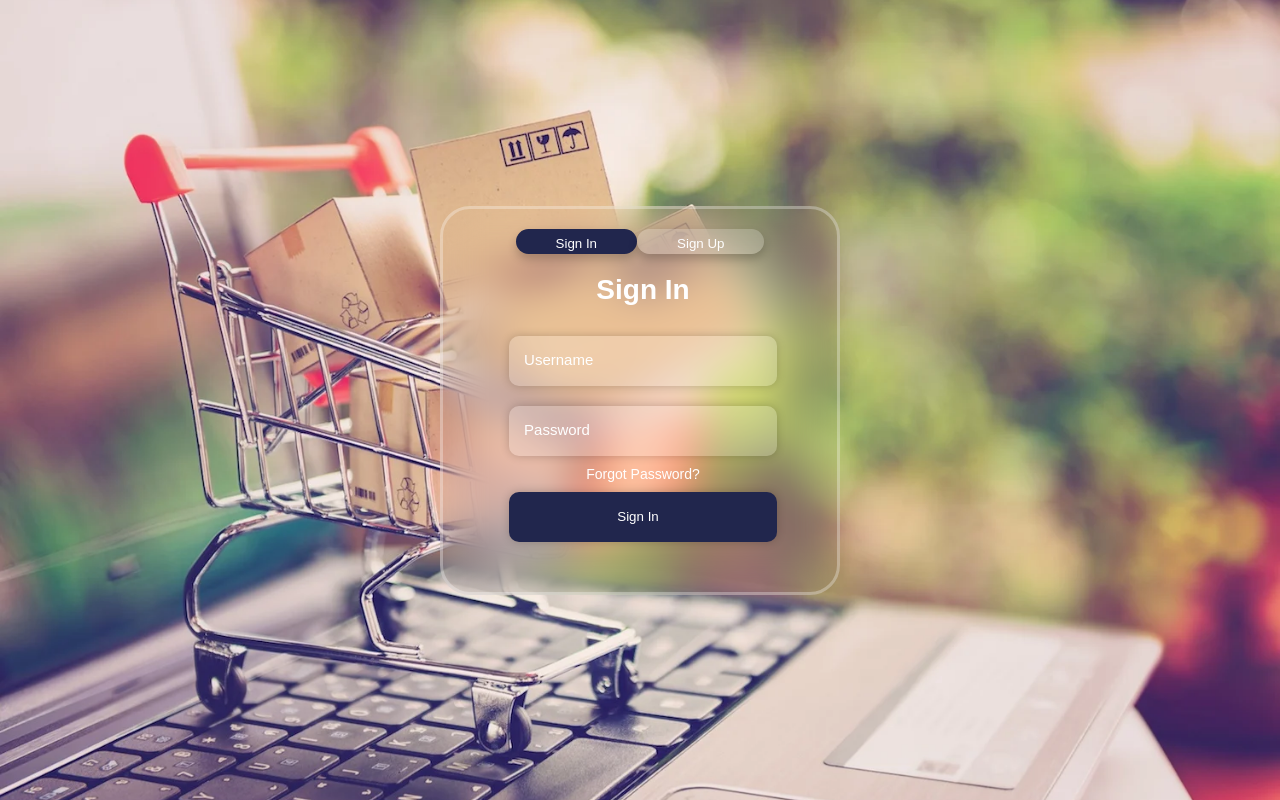
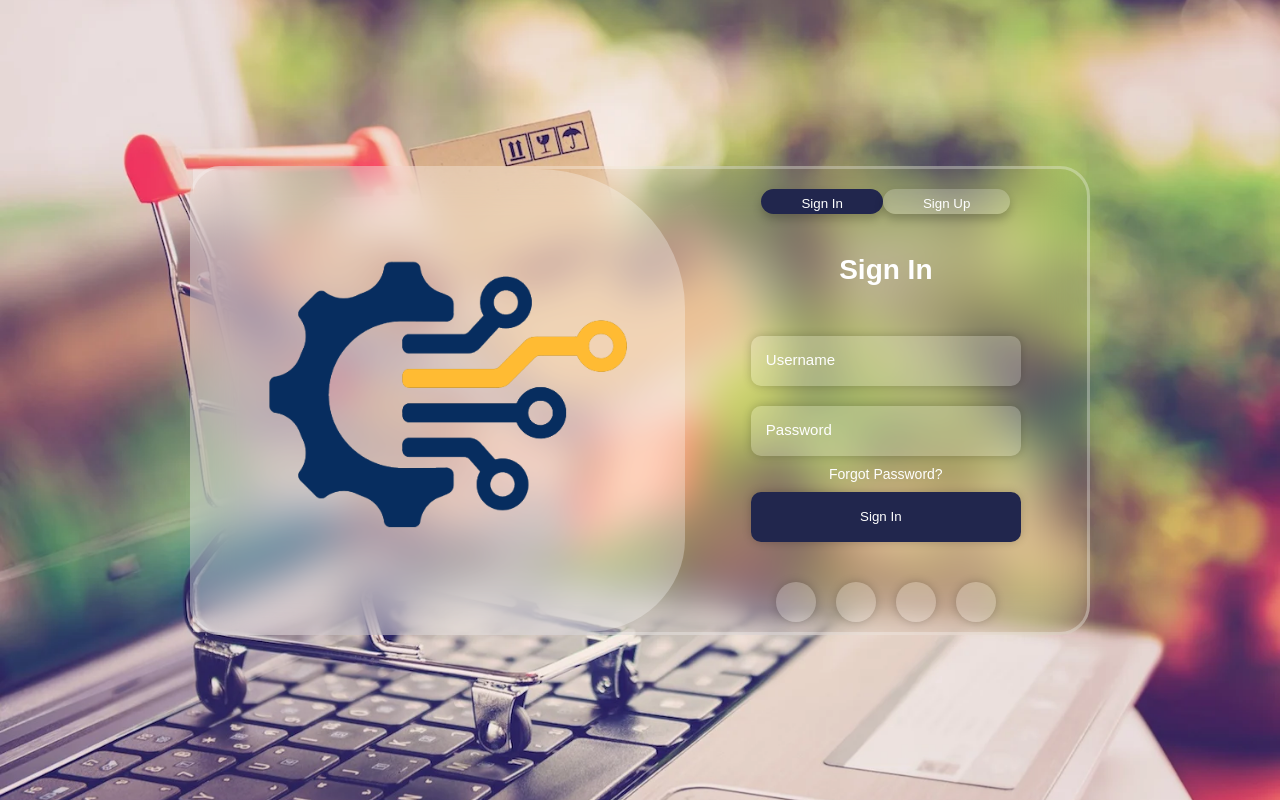
Before and after one commit to veretheragna/Login_ar, a PHP site: page / in a window 1280 px wide. Run offline with PHP 8.4, Linux system fonts and the light colour scheme.

Commit message:
Ar_Login
Container/ comment update

```diff
--- a/Module Index/Styles/index.css
+++ b/Module Index/Styles/index.css
@@ -36,13 +36,37 @@ body {
   display: flex;
   position: relative;
   align-content: center;
-  flex-flow: column;
+  flex-flow: row;
   width: var(--LoginFrameWidth);
   height: var(--LoginFrameHeight);
   flex-shirk: 0;
   border: 3px solid rgba(255, 255, 255, 0.3);
   border-radius: 30px;
   backdrop-filter: blur(20px); }
+
+.rightLogo_ArClass {
+  display: flex;
+  align-items: center;
+  justify-content: center;
+  flex-direction: column;
+  width: var(--LoginLogoRightWidth);
+  background: rgba(255, 255, 255, 0.3);
+  backdrop-filter: blur(30px);
+  border-radius: 0 30% 20% 0;
+  transition: border-radius 0.3s; }
+
+.form-image-main {
+  display: flex;
+  position: relative;
+  object-fit: contain;
+  width: var(--LoginLogoWidth); }
+
+.innerbox_ArClass {
+  position: relative display flex;
+  flex-shirk: 0;
+  width: var(--LoginLogoLeftWidth);
+  flex-flow: row;
+  box-sizing: border-box; }
 
 .btn-box_ArClass {
   display: flex;
@@ -68,24 +92,12 @@ body {
 .btn:hover {
   opacity: 0.75; }
 
-.innerbox_ArClass {
-  position: relative display flex;
-  flex-shirk: 0;
-  width: 800px;
-  box-sizing: border-box; }
-
-#innerbox_ArId {
-  display: flex;
-  flex-flow: row;
-  box-sizing: border-box; }
-
 /*First Colum*/
 .col-1_ArClass {
   position: relative;
-  height: 100%;
   flex-direction: column;
   align-items: center;
-  width: 50%;
+  width: 100%;
   padding: 0 4vw;
   transition: .5s; }
 
@@ -97,7 +109,7 @@ body {
 /*Second Colum*/
 .col-2_ArClass {
   position: relative;
-  width: 50%;
+  width: 100%;
   padding: 5px;
   display: none; }
 
@@ -224,55 +236,42 @@ body {
 /***********************************************************************************************************************************************************************************************************/
 /*Media Queries*/
 /***********************************************************************************************************************************************************************************************************/
-@media all and (max-height: 700px) {
-  /*#formDisplay_ArId{
-  	position: absolute;
-   	top: 50%;
-   	left: 50%;
-   	transform: translate(10%,);
-  }*/ }
 /*Import*/
 /***********************************************************************************************************************************************************************************************************/
 /***********************************************************************************************************************************************************************************************************/
 /*Root*/
 :root {
-  --LoginFrameWidth: 400px;
-  /*To resize width the cointainer of Col-1/col-2*/
+  --LoginFrameWidth: 900px;
+  /*To resize width the cointainer of (col-1_ArClass)(col-2_ArClass)*/
   --LoginFrameHeight: auto;
-  /*To resize height the cointainer of Col-1/col-2*/
-  --LoginLogoWidth: 300px;
-  /*To modify the width of your logo on col-1(left side)*/
-  --LoginFrameSize: 100%;
-  /*To modify the size if you wanted to remove the col-1, make it 100%*/
+  /*To resize height the cointainer of (col-1_ArClass)(col-2_ArClass)*/
+  --LoginLogoWidth: 400px;
+  /*To modify the width of your logo on (rightLogo_ArClass)*/
+  --LoginLogoRightWidth: 55%;
+  /*to customize the size of the container Logo (rightLogo_ArClass)*/
+  --LoginLogoLeftWidth: 45%;
+  /*to customize the size of the container SignIn/SignUp (innerbox_ArClass)*/
   --LoginSignInSignUpSize: 28px;
-  /*To modify the size of SignIn and sign up text*/
-  --LoginSignInSpacing: 20px 10px;
-  /*To modify the space above and below the SignIn/Create account*/
+  /*To modify the size of SignIn and Create Account(form-title_ArClass > span) */
+  --LoginSignInSpacing: 40px 20px;
+  /*To modify the space above and below the form-title_ArClass / form-title_ArClass*/
   --LoginInputBoxSize: 50px;
-  /*To modify the Input field box signin/create account*/
+  /*To modify the Input field box (input-box_ArClass) (input-submit_ArClass) */
   --LoginInputBoxSpace: 10px 0;
   /*To modify the space beetween each input(fill in box) box*/
   --LoginBtnColor: #21264D;
   /*To provide backround color of submit/create account) (input-submit)*/
   --LoginTextColor: white;
-  /*To change text color) (btn_ArClass, form-title_ArClass*/
+  /*To change text color (btn-1_ArClass)(btn-2_ArClass)(.form-title_ArClass)(::placeholder)(forgot-pass_ArClass >a)(.input-submit_ArClass)*/
   /*Social Btn*/
-  --LoginSocialHeight: 40px;
-  /*To modify the height of the social media links*/
-  --LoginSocialWidth: 40px;
-  /*To modify the width of the social media links*/ }
+  --LoginSocialSize: 40px;
+  /*To modify the height/width of the (social-login_ArClass)*/ }
 
-/*
-If you wanted to remove the social media links circles just delete or comment out
-	<div class="social-login_ArClass">
-		<i class="bx bxl-google_ArClass"></i>
-		<i class="bx bxl-facebook_ArClass"></i>
-		<i class="bx bxl-twitetr_ArClass"></i>
-		<i class="bx bxl-github_ArClass"></i>
-	</div>
-on both <!---Login Form---> and <!---Register Form---> on the Html
-
- */
+/*To remove the RightSide with logo
+--LoginLogoWidth: 0;
+--LoginLogoRightWidth: 0;
+--LoginLogoLeftWidth: 100%
+*/
 /*Root*/
 /***********************************************************************************************************************************************************************************************************/
 /***********************************************************************************************************************************************************************************************************/
--- a/Module Index/Styles/index.scss
+++ b/Module Index/Styles/index.scss
@@ -8,32 +8,26 @@
 /***********************************************************************************************************************************************************************************************************/
 /*Root*/
 :root{
-	--LoginFrameWidth: 400px;      /*To resize width the cointainer of Col-1/col-2*/
-	--LoginFrameHeight: auto;      /*To resize height the cointainer of Col-1/col-2*/
-	--LoginLogoWidth: 300px;        /*To modify the width of your logo on col-1(left side)*/
-	--LoginFrameSize: 100%;          /*To modify the size if you wanted to remove the col-1, make it 100%*/
-	--LoginSignInSignUpSize: 28px;  /*To modify the size of SignIn and sign up text*/
-	--LoginSignInSpacing: 20px 10px;/*To modify the space above and below the SignIn/Create account*/
-	--LoginInputBoxSize: 50px;      /*To modify the Input field box signin/create account*/
+	--LoginFrameWidth: 900px;      /*To resize width the cointainer of (col-1_ArClass)(col-2_ArClass)*/
+	--LoginFrameHeight: auto;      /*To resize height the cointainer of (col-1_ArClass)(col-2_ArClass)*/
+	--LoginLogoWidth: 400px;    	/*To modify the width of your logo on (rightLogo_ArClass)*/
+	--LoginLogoRightWidth: 55%;		/*to customize the size of the container Logo (rightLogo_ArClass)*/
+	--LoginLogoLeftWidth: 45%;		/*to customize the size of the container SignIn/SignUp (innerbox_ArClass)*/
+	--LoginSignInSignUpSize: 28px;  /*To modify the size of SignIn and Create Account(form-title_ArClass > span) */
+	--LoginSignInSpacing: 40px 20px;/*To modify the space above and below the form-title_ArClass / form-title_ArClass*/
+	--LoginInputBoxSize: 50px;      /*To modify the Input field box (input-box_ArClass) (input-submit_ArClass) */
 	--LoginInputBoxSpace: 10px 0;   /*To modify the space beetween each input(fill in box) box*/
-	--LoginBtnColor: #21264D;       	/*To provide backround color of submit/create account) (input-submit)*/
-	--LoginTextColor: white;        /*To change text color) (btn_ArClass, form-title_ArClass*/
+	--LoginBtnColor: #21264D;       /*To provide backround color of submit/create account) (input-submit)*/
+	--LoginTextColor: white;        /*To change text color (btn-1_ArClass)(btn-2_ArClass)(.form-title_ArClass)(::placeholder)(forgot-pass_ArClass >a)(.input-submit_ArClass)*/
 
 	/*Social Btn*/
-	--LoginSocialHeight: 40px; /*To modify the height of the social media links*/
-	--LoginSocialWidth: 40px;  /*To modify the width of the social media links*/
+	--LoginSocialSize: 40px; /*To modify the height/width of the (social-login_ArClass)*/
 }
-/*
-If you wanted to remove the social media links circles just delete or comment out
-	<div class="social-login_ArClass">
-		<i class="bx bxl-google_ArClass"></i>
-		<i class="bx bxl-facebook_ArClass"></i>
-		<i class="bx bxl-twitetr_ArClass"></i>
-		<i class="bx bxl-github_ArClass"></i>
-	</div>
-on both <!---Login Form---> and <!---Register Form---> on the Html
-
- */
+/*To remove the RightSide with logo
+--LoginLogoWidth: 0;
+--LoginLogoRightWidth: 0;
+--LoginLogoLeftWidth: 100%
+*/
 /*Root*/
 /***********************************************************************************************************************************************************************************************************/
 
--- a/index.php
+++ b/index.php
@@ -3,16 +3,20 @@
 <head>
 	<meta charset="utf-8">
 	<meta name="viewport" content="width=device-width, initial-scale=1">
-	<title>LogIn_Ar</title>
+	<title>ariel</title>
 	<link rel="stylesheet" type="text/css" href="./Module Index/Styles/index.css">
 </head>
 <body style="--LoginBackgroundImage: url('../../src/ecommerce.png')">
 	<div class="form-container_ArClass">
-		<div class="btn-box_ArClass">
-			<button class="btn btn-1_ArClass" onclick="controller_Btn_SignIn('#21264D')" id="login_ArId">Sign In</button>
-			<button class="btn btn-2_ArClass" onclick="controller_Btn_SignUp('#21264D')" id="register_ArId">Sign Up</button>
+		<div class="rightLogo_ArClass">
+			<img src="./src/referalimage.png" class="form-image-main">
 		</div>
-		<div class="innerbox_ArClass" id="innerbox_ArId">
+		<!---Login Form--->
+		<div class="innerbox_ArClass">
+			<div class="btn-box_ArClass">
+				<button class="btn btn-1_ArClass" onclick="controller_Btn_SignIn('#21264D')" id="login_ArId">Sign In</button>
+				<button class="btn btn-2_ArClass" onclick="controller_Btn_SignUp('#21264D')" id="register_ArId">Sign Up</button>
+			</div>
 			<div class="col-1_ArClass">
 				<form onsubmit="controller_Btn_Login(event)">
 					<div class="login-form_ArClass">
@@ -48,8 +52,8 @@
 				</form>
 			</div>
 
+			<!---Register Form--->
 			<div class="col-2_ArClass">
-				<!---Login Form--->
 				<form>
 					<div class="register-form_ArClass">
 						<div class="form-title_ArClass">
@@ -101,12 +105,7 @@
 			</div>
 		</div>
 	</div>
-	<!-- bector panget -->
-
-	<script type="module" src="./Module Index/Client Side/Controller_Btn_SignIn.js"></script>
-	<script type="module" src="./Module Index/Client Side/Controller_Btn_SignUp.js"></script>
-	<!--take note auto ajust ung hight ung scroll sa gilid pag maliit-->
-
-
+		<script type="module" src="./Agrid/Client Side/Controller_Btn_SignIn.js"></script>
+		<script type="module" src="./Agrid/Client Side/Controller_Btn_SignUp.js"></script>
 </body>
 </html>
```
Also changed, not shown: Agrid/Styles/AStrap.css (+27 -22 lines), Agrid/Styles/AStrap.scss (+31 -22 lines), 3 other files.
